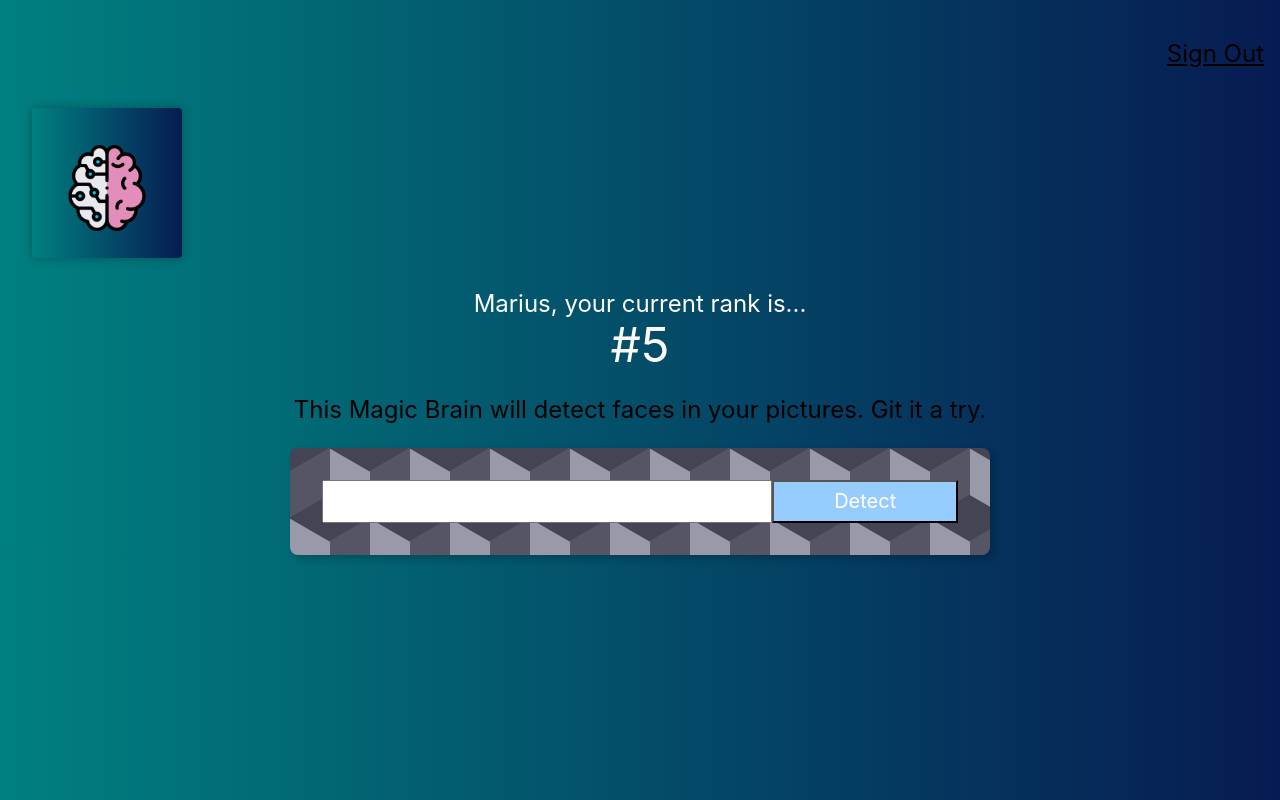
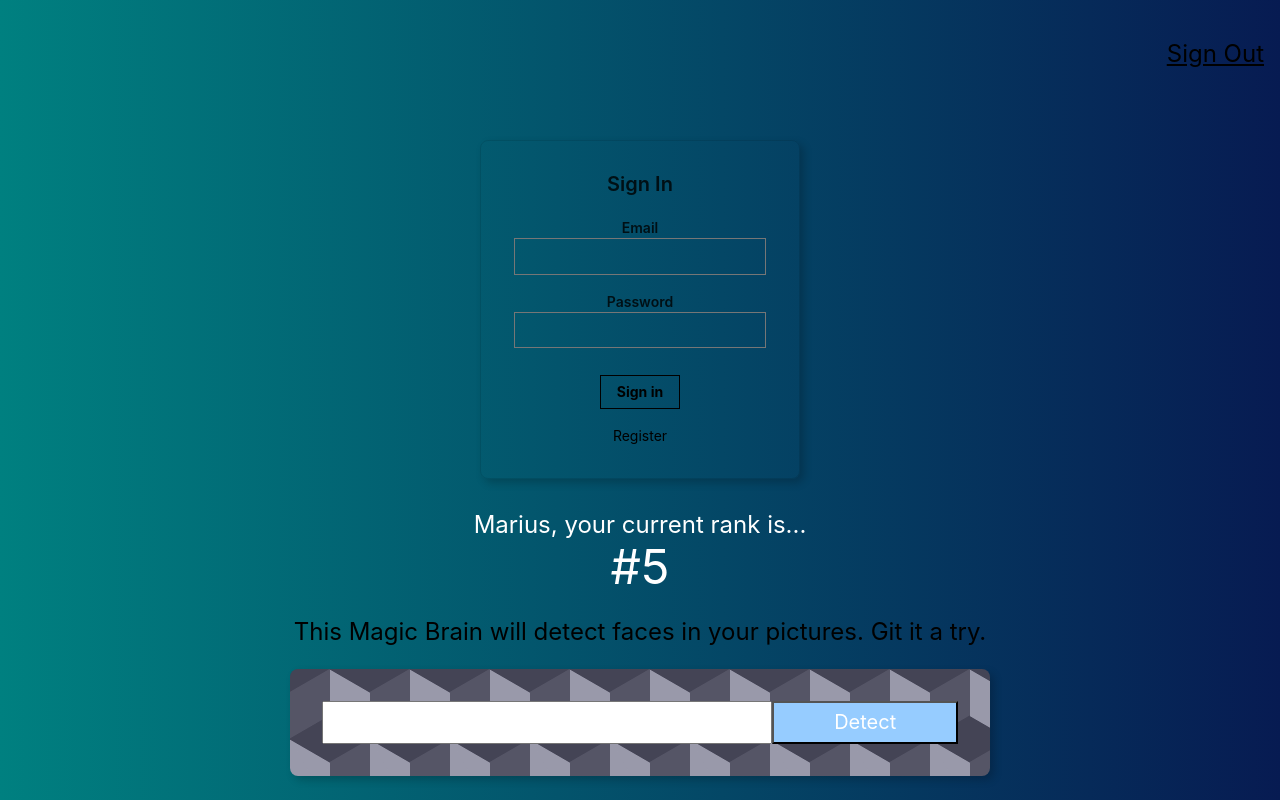
Before and after one commit to I3lackMarius/facerecognitionbrain, a React (Create React App) app: page / in a window 1280 px wide. Built offline with nearby package versions, Linux system fonts and the light colour scheme.

Commit message:
Integrated the SignIn form and navigation for sign in and out

```diff
--- a/src/App.js
+++ b/src/App.js
@@ -1,6 +1,7 @@
 import React, { Component } from "react";
 import Navigation from "./components/Navigation/Navigation";
 import Logo from "./components/Logo/Logo";
+import SignIn from "./components/SignIn/SignIn";
 import Rank from "./components/Rank/Rank";
 import FaceRecognition from "./components/FaceRecognition/FaceRecognition";
 import Particles from "./components/Particles/Particles";
@@ -13,6 +14,7 @@ class App extends Component {
       input: "",
       imageUrl: "",
       box: {},
+      route: "SignIn",
     };
   }
 
@@ -75,12 +77,20 @@ class App extends Component {
       //.then((result) => console.log("result", result))
       .catch((error) => console.log("error", error));
   };
+
+  onRouteChange = (route) => {
+    this.setState({ route: route });
+  };
   render() {
     return (
       <div className="App">
-        <Particles />
-        <Navigation />
-        <Logo />
+        <Particles type="circle" bg={true} />
+        <Navigation onRouteChange={this.onRouteChange} />
+        {this.state.route === "SignIn" ? (
+          <SignIn onRouteChange={this.onRouteChange} />
+        ) : (
+          <Logo />
+        )}
         <Rank />
         <ImageLinkForm
           onInputChange={this.onInputChange}
--- a/src/components/Navigation/Navigation.js
+++ b/src/components/Navigation/Navigation.js
@@ -1,10 +1,15 @@
 import React from "react";
 
-const Navigation = () => {
+const Navigation = ({ onRouteChange }) => {
   return (
     <div>
       <nav style={{ display: "flex", justifyContent: "flex-end" }}>
-        <p className="f3 link dim black underline pa3 pointer">Sign Out</p>
+        <p
+          onClick={() => onRouteChange("SignIn")}
+          className="f3 link dim black underline pa3 pointer"
+        >
+          Sign Out
+        </p>
       </nav>
     </div>
   );
--- a/src/components/Particles/Particles.js
+++ b/src/components/Particles/Particles.js
@@ -35,7 +35,7 @@ const ParticlesComponent = (props) => {
         },
         modes: {
           push: {
-            quantity: 10, // number of particles to add on click
+            quantity: 5, // number of particles to add on click
           },
           repulse: {
             distance: 100, // distance of the particles from the cursor
--- /dev/null
+++ b/src/components/SignIn/SignIn.css
@@ -0,0 +1,195 @@
+.ba {
+  border-style: solid;
+  border-width: 1px;
+}
+
+.b--black {
+  border-color: #000;
+}
+
+.b--transparent {
+  border-color: transparent;
+}
+
+.db {
+  display: block;
+}
+
+.dib {
+  display: inline-block;
+}
+
+.b {
+  font-weight: bold;
+}
+
+.fw6 {
+  font-weight: 600;
+}
+
+.input-reset {
+  -webkit-appearance: none;
+  -moz-appearance: none;
+}
+
+.input-reset::-moz-focus-inner {
+  border: 0;
+  padding: 0;
+}
+
+.lh-copy {
+  line-height: 1.5;
+}
+
+.link {
+  text-decoration: none;
+  transition: color 0.15s ease-in;
+}
+
+.link:link,
+.link:visited {
+  transition: color 0.15s ease-in;
+}
+
+.link:hover {
+  transition: color 0.15s ease-in;
+}
+
+.link:active {
+  transition: color 0.15s ease-in;
+}
+
+.link:focus {
+  transition: color 0.15s ease-in;
+  outline: 1px dotted currentColor;
+}
+
+.w-100 {
+  width: 100%;
+}
+
+.black-80 {
+  color: rgba(0, 0, 0, 0.8);
+}
+
+.black {
+  color: #000;
+}
+
+.bg-transparent {
+  background-color: transparent;
+}
+
+.hover-white:hover {
+  color: #fff;
+}
+
+.hover-white:focus {
+  color: #fff;
+}
+
+.hover-bg-black:hover {
+  background-color: #000;
+}
+
+.hover-bg-black:focus {
+  background-color: #000;
+}
+
+.pa0 {
+  padding: 0;
+}
+
+.pa2 {
+  padding: 0.5rem;
+}
+
+.pa4 {
+  padding: 2rem;
+}
+
+.pv2 {
+  padding-top: 0.5rem;
+  padding-bottom: 0.5rem;
+}
+
+.ph0 {
+  padding-left: 0;
+  padding-right: 0;
+}
+
+.ph3 {
+  padding-left: 1rem;
+  padding-right: 1rem;
+}
+
+.ma0 {
+  margin: 0;
+}
+
+.mt3 {
+  margin-top: 1rem;
+}
+
+.mv3 {
+  margin-top: 1rem;
+  margin-bottom: 1rem;
+}
+
+.mh0 {
+  margin-left: 0;
+  margin-right: 0;
+}
+
+.f4 {
+  font-size: 1.25rem;
+}
+
+.f6 {
+  font-size: 0.875rem;
+}
+
+.measure {
+  max-width: 30em;
+}
+
+.center {
+  margin-right: auto;
+  margin-left: auto;
+}
+
+.dim {
+  opacity: 1;
+  transition: opacity 0.15s ease-in;
+}
+
+.dim:hover,
+.dim:focus {
+  opacity: 0.5;
+  transition: opacity 0.15s ease-in;
+}
+
+.dim:active {
+  opacity: 0.8;
+  transition: opacity 0.15s ease-out;
+}
+
+.grow {
+  -moz-osx-font-smoothing: grayscale;
+  backface-visibility: hidden;
+  transform: translateZ(0);
+  transition: transform 0.25s ease-out;
+}
+
+.grow:hover,
+.grow:focus {
+  transform: scale(1.05);
+}
+
+.grow:active {
+  transform: scale(0.9);
+}
+
+.pointer:hover {
+  cursor: pointer;
+}
--- /dev/null
+++ b/src/components/SignIn/SignIn.js
@@ -0,0 +1,59 @@
+import React from "react";
+import "./SignIn.css";
+
+const SignIn = ({ onRouteChange }) => {
+  return (
+    <article className="br3 ba dark-gray b--black-10 mv4 w-100 w-50-m w-25-l mw6 shadow-5 center">
+      <main className="pa4 black-80">
+        <form className="measure">
+          <fieldset id="sign_up" className="ba b--transparent ph0 mh0">
+            <legend className="f4 fw6 ph0 mh0">Sign In</legend>
+            <div className="mt3">
+              <label className="db fw6 lh-copy f6" for="email-address">
+                Email
+              </label>
+              <input
+                className="pa2 input-reset ba bg-transparent hover-bg-black hover-white w-100"
+                type="email"
+                name="email-address"
+                id="email-address"
+              />
+            </div>
+            <div className="mv3">
+              <label className="db fw6 lh-copy f6" for="password">
+                Password
+              </label>
+              <input
+                className="b pa2 input-reset ba bg-transparent hover-bg-black hover-white w-100"
+                type="password"
+                name="password"
+                id="password"
+              />
+            </div>
+            {/* <label className="pa0 ma0 lh-copy f6 pointer">
+              <input type="checkbox" /> Remember me
+            </label> */}
+          </fieldset>
+          <div className="">
+            <input
+              onClick={() => onRouteChange("Home")}
+              className="b ph3 pv2 input-reset ba b--black bg-transparent grow pointer f6 dib"
+              type="submit"
+              value="Sign in"
+            />
+          </div>
+          <div className="lh-copy mt3">
+            <a href="#0" className="f6 link dim black db">
+              Register
+            </a>
+            {/* <a href="#0" className="f6 link dim black db">
+              Forgot your password?
+            </a> */}
+          </div>
+        </form>
+      </main>
+    </article>
+  );
+};
+
+export default SignIn;
```
